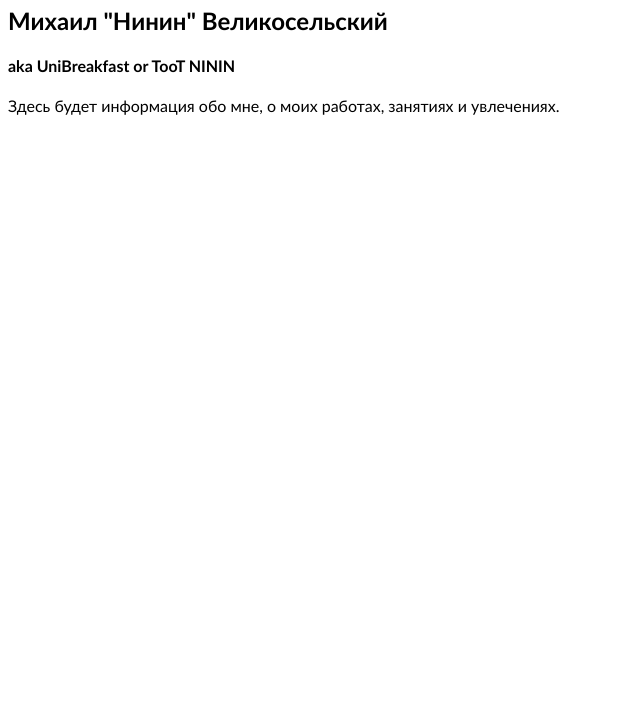
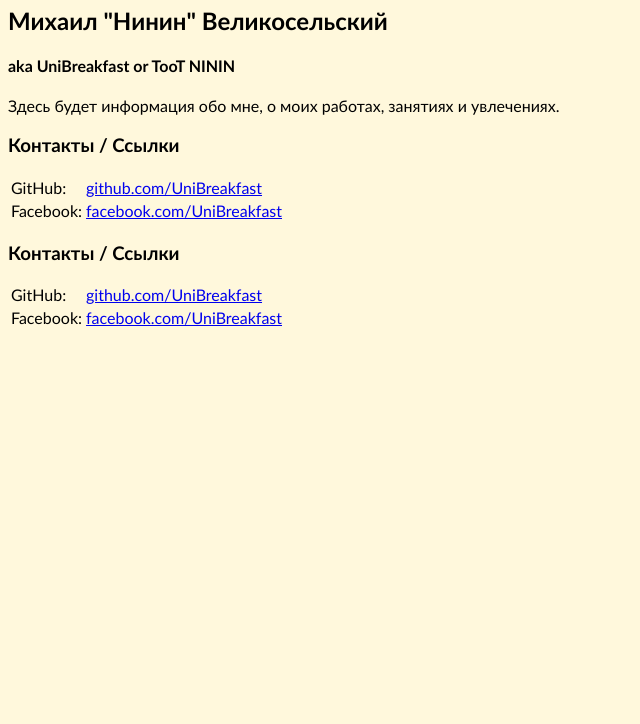
Before and after one commit to UniBreakfast/my-hub-pages, a website: page public/index_.html in a window 1280 px wide. Shown: the part 76-800 px from the top of the page, without its empty margins (0-640 px from the left). Drawn offline with Linux system fonts and the light colour scheme.

Commit message:
table simplified

```diff
--- a/public/according_to.js
+++ b/public/according_to.js
@@ -1,8 +1,9 @@
 function execute(plan) {
-  const { title, dom, css } = plan
+  const { title, body, css } = plan
   head.append(assign(crel('title'), {innerText: title}))
-  body.append(...dom.map(el => assign(crel(el.tag || tag(el)),
-    {innerText: el.content || cont(el)})))
+  // doc.body.append(...body.map(el => assign(crel(el.tag || tag(el)),
+  //   {innerText: el.content || cont(el)})))
+  stuff(doc.body, body)
   ents(css).forEach(([sel, rules])=> assign(qsel(sel).style, rules))
 }
 
@@ -11,9 +12,32 @@ var
 doc = document,   { head, body } = doc,
 { assign, keys, entries: ents } = Object,
 
-tags = 'h1, h2, h3, h4, h5, h6, p'.split(', ')
-  .reduce((tags, tag)=> ({...tags, [tag]: tag}), {}),
+str2obj = str => str.split(', ').reduce((keys, key)=> ({...keys, [key]: key}), {})
+
+tags = str2obj('h1, h2, h3, h4, h5, h6, p, table, tr, td, a, div'),
 
 [ crel, qsel ] = ['createElement', 'querySelector'].map(meth => doc[meth].bind(doc)),
 
-[ tag, cont ] = [0, 1].map(n => el => ents(el).find(([key, val])=> key in tags)[n])
+[ tag, cont ] = [0, 1].map(n => el => ents(el).find(([key, val])=> key in tags)[n]),
+
+props = el => ents(el).filter(([key, val])=> !(key in tags || key in str2obj('content, tag')))
+  .reduce((obj, [key, val])=> ({...obj, [key]: val}), {})
+
+stuff = (elem, content)=> {
+  if (typeof content == 'string') return assign(elem, {innerText: content})
+  if (!Array.isArray(content)) content = [content]
+  if (elem.tagName == 'TABLE') content = content.map(row => row.tr? row : {tr: row})
+  if (elem.tagName == 'TR') content = content.map(cell => cell.td? cell : {td: cell})
+  return elem.append(...content.map(el =>
+    assign(stuff(crel(el.tag || tag(el)), el.content || cont(el)), props(el))))
+}
+
+// build = (el, parent)=>
+
+{
+  const append = Element.prototype.append
+  Element.prototype.append = function (...args) {
+    append.apply(this, args)
+    return this
+  }
+}
--- a/public/plan.js
+++ b/public/plan.js
@@ -1,14 +1,34 @@
 title = 'Сайт человека'
 
 the_plan = {
-  title, dom: [
+  title, body: [
     {h1: title},
     {h2: 'Михаил "Нинин" Великосельский'},
     {h4: 'aka UniBreakfast or TooT NININ'},
-    {p: 'Здесь будет информация обо мне, о моих работах, занятиях и увлечениях.'}
+    {p: 'Здесь будет информация обо мне, о моих работах, занятиях и увлечениях.'},
+    {h3: 'Контакты / Ссылки'},
+    {table: [
+      {tr: [ {td: 'GitHub:'}, {td: {
+          a: 'github.com/UniBreakfast', href: 'https://github.com/UniBreakfast'
+      }}]},
+      {tr: [ {td: 'Facebook:'}, {td: {
+          a: 'facebook.com/UniBreakfast', href: 'https://www.facebook.com/UniBreakfast'
+      }}]},
+    ]},
+    {div: [
+      {h3: 'Контакты / Ссылки'},
+      {table: [
+        ['GitHub:', {a: 'github.com/UniBreakfast', href: 'https://github.com/UniBreakfast'}],
+        ['Facebook:',
+          {a: 'facebook.com/UniBreakfast', href: 'https://facebook.com/UniBreakfast'}]
+      ]}
+    ]},
   ],
   css: {
-    body: {font: '1em Trebuchet MS, Helvetica, Arial, sans-serif'}
+    body: {
+      font: '1em Trebuchet MS, Helvetica, Arial, sans-serif',
+      background: 'cornsilk'
+    }
   }
 }
 
--- a/public/style.css
+++ b/public/style.css
@@ -1,3 +1,7 @@
 body {
   font: 1em Trebuchet MS, Helvetica, Arial, sans-serif;
 }
+
+body {
+  background: cornsilk;
+}
```
Also changed, not shown: public/index.html (+12 -0 lines).
